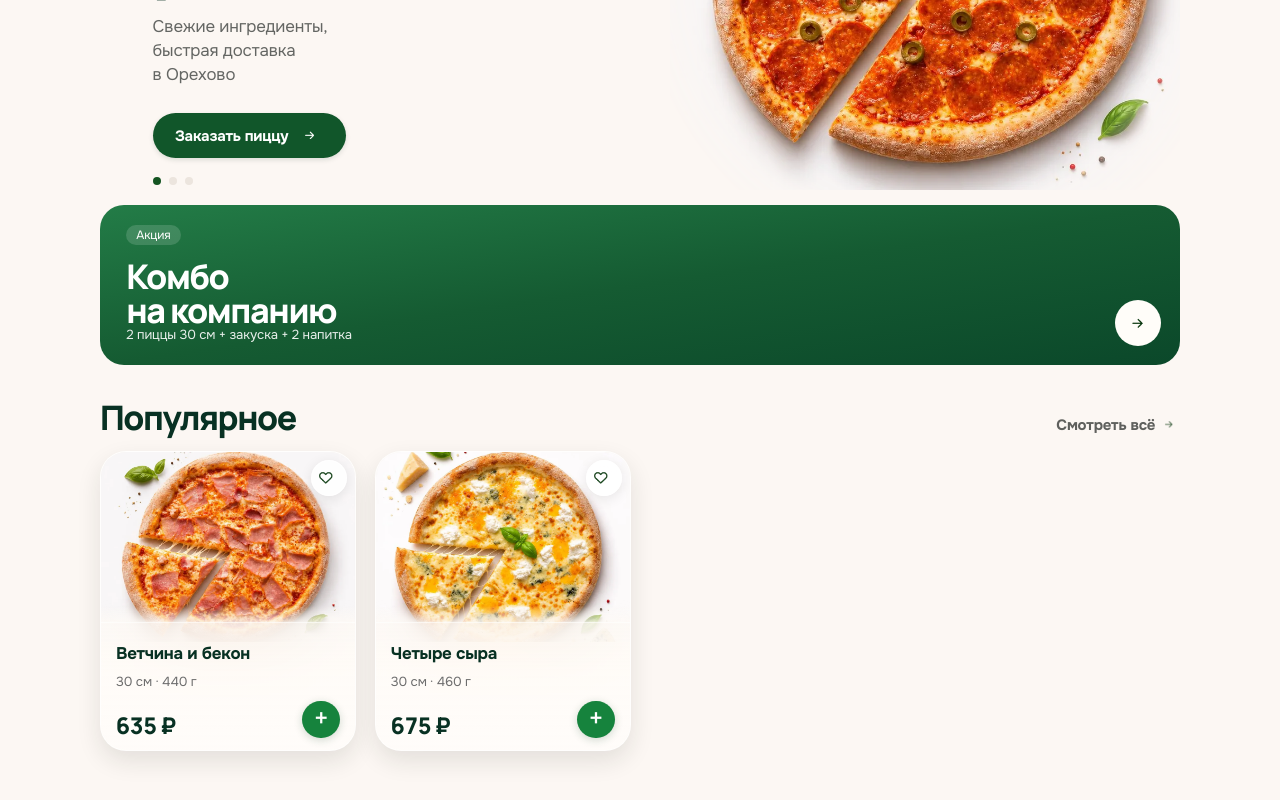
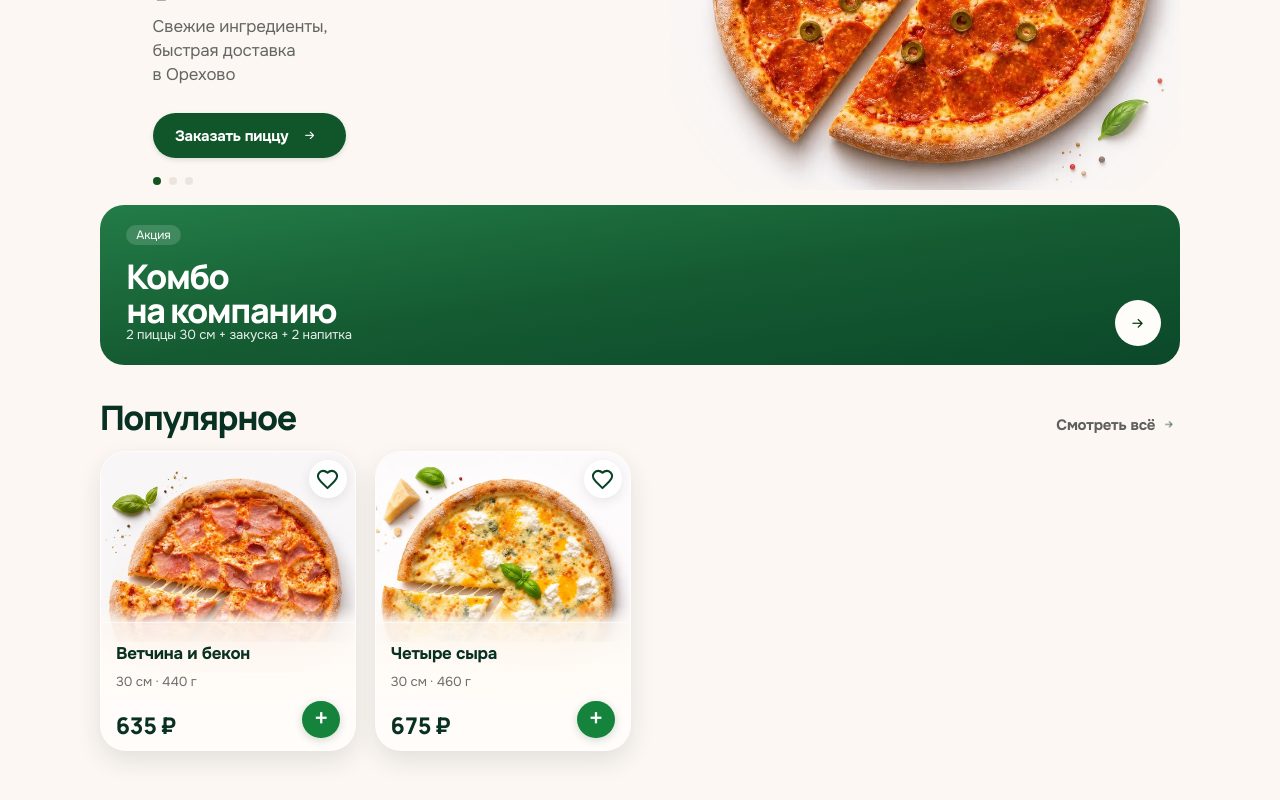
Before and after one commit to Ryt1nger/Be-My-Pizza, a React (Vite) app in the folder apps/customer/: page / in a window 1280 px wide. Shown: the part 358-1158 px from the top of the page. Built offline with nearby package versions, Linux system fonts and the light colour scheme.

Commit message:
style: fix favorite heart and reframe pizza photos with bright top-left corner

```diff
--- a/apps/customer/src/pages/HomePage.tsx
+++ b/apps/customer/src/pages/HomePage.tsx
@@ -1,4 +1,5 @@
 import { Link } from 'react-router-dom';
+import { Heart } from 'lucide-react';
 import { useQuery } from '@tanstack/react-query';
 import { catalogGateway } from '@/api';
 import { useFavoritesStore } from '@/features/favorites/favoritesStore';
@@ -23,13 +24,12 @@ function PopularCard({product}:{product:Product}){
  return <article className="group relative min-w-0 overflow-hidden rounded-[22px] border border-white/70 bg-[#FFFDF9] shadow-[0_10px_24px_rgba(30,37,23,.11)] sm:rounded-[26px]">
   <div className="relative aspect-[1.34] w-full overflow-hidden bg-[#FBF7F3]">
     <Link to={'/product/'+product.id} aria-label={'Открыть '+product.name} className="block h-full w-full">
-      <ProductPhoto src={product.imageUrl} alt={product.name} className="block h-full w-full object-cover object-[center_38%]"/>
+      <ProductPhoto src={product.imageUrl} alt={product.name} className="block h-full w-full origin-top scale-[1.15] object-cover object-top sm:scale-[1.12]"/>
     </Link>
     <button type="button" onClick={()=>toggle(product.id)} aria-pressed={saved}
       aria-label={saved?'Убрать '+product.name+' из избранного':'Добавить '+product.name+' в избранное'}
-      className="absolute right-[8px] top-[8px] z-20 grid h-[36px] w-[36px] place-items-center rounded-full border border-white/70 bg-white/85 shadow-[0_3px_13px_rgba(0,0,0,.09)] backdrop-blur-lg">
-      <BrandIcon name="favorite" size={27} className={saved?'opacity-100':'opacity-90'}/>
-      {saved&&<span aria-hidden="true" className="pointer-events-none absolute right-[7px] top-[8px] h-[16px] w-[16px] rounded-full bg-accent/25"/>}
+      className="absolute right-[8px] top-[8px] z-20 grid h-[38px] w-[38px] place-items-center rounded-full border border-white/80 bg-white/90 shadow-[0_3px_13px_rgba(0,0,0,.09)] backdrop-blur-lg">
+      <Heart size={23} strokeWidth={2.1} className="text-[#0A4025]" fill={saved?'#145421':'none'}/>
     </button>
   </div>
   <div className="bmp-product-glass relative z-10 -mt-[20px] flex min-h-[114px] flex-col px-[12px] pb-[12px] pt-[19px] sm:min-h-[123px] sm:px-4">
```
Also changed, not shown: 2 other files (tests, documents, lock files or other folders).
